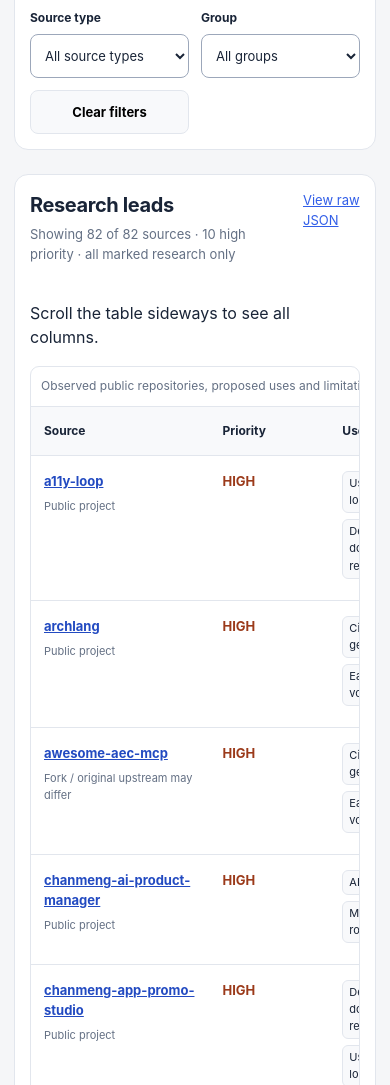
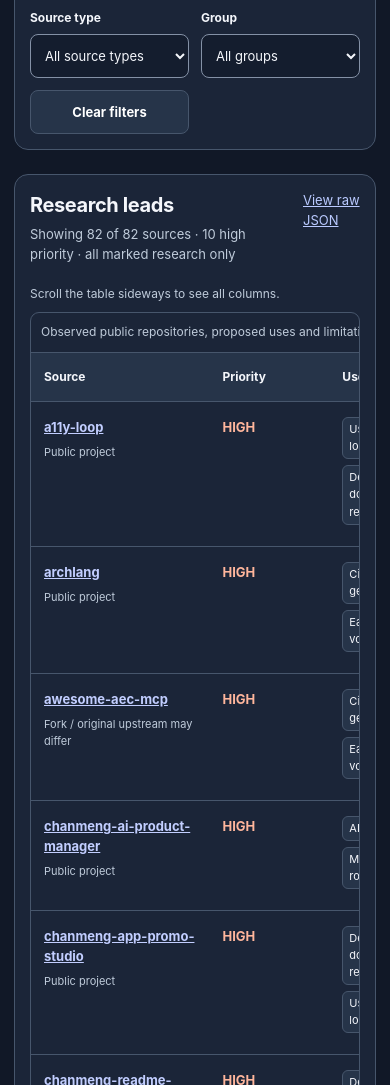
Before and after one commit to taiduc1302/design-reference-library, a website with bundled scripts: page gallery/opportunities.html in a window 390 px wide. Shown: the part 774-1859 px from the top of the page. Built offline with nearby package versions, Linux system fonts and the dark colour scheme.

Commit message:
fix(gallery): harden local research browser QA and responsive UX

```diff
--- a/gallery/opportunities.css
+++ b/gallery/opportunities.css
@@ -48,3 +48,33 @@ td a { color: #224ac1; font-weight: 700; }
 @media (max-width: 950px) { .filter-grid { grid-template-columns: repeat(3, minmax(0, 1fr)); } .field-search { grid-column: span 3; } }
 @media (max-width: 600px) { .container { width: min(100% - 28px, 1180px); } .brand span { display: none; } .heading { display: block; padding: 30px 0 17px; } .count-panel { margin-top: 19px; display: flex; align-items: baseline; justify-content: center; gap: 10px; padding: 12px; } .count-panel strong { font-size: 28px; } .filter-grid { grid-template-columns: repeat(2, minmax(0, 1fr)); } .field-search { grid-column: span 2; } .controls, .results { padding: 15px; } .results-head { align-items: start; } }
 @media (forced-colors: active) { .priority { border: 1px solid CanvasText; padding: 2px 5px; } .target { border: 1px solid CanvasText; } }
+
+/* Make the horizontally scrollable data region discoverable on touch screens. */
+.scroll-hint { display: none; font-size: 12px; color: var(--ink-muted); margin: 0 0 9px; }
+@media (max-width: 800px) { .scroll-hint { display: block; } }
+@media (max-width: 380px) {
+  .filter-grid { grid-template-columns: minmax(0, 1fr); }
+  .field-search { grid-column: auto; }
+  .clear-button { width: 100%; }
+  .results-head { gap: 10px; }
+}
+@media (prefers-color-scheme: dark) {
+  :root {
+    color-scheme: dark;
+    --canvas: #111827;
+    --surface: #1b2538;
+    --surface-muted: #263449;
+    --ink: #f4f6fb;
+    --ink-muted: #bfcbda;
+    --line: #47566c;
+    --accent: #bacaff;
+    --accent-soft: #344767;
+    --warning: #efc26b;
+  }
+  .field input, .field select { background: #141d2e; color: var(--ink); border-color: #8491a6; }
+  .field input::placeholder { color: #b8c5d7; opacity: 1; }
+  td a { color: #c2ceff; }
+  .priority-high { color: #ffb69c; }
+  .priority-medium { color: #f5d18d; }
+  .skip-link { background: var(--ink); color: var(--canvas); }
+}
```
